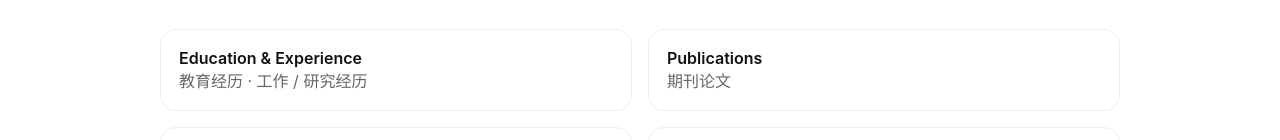
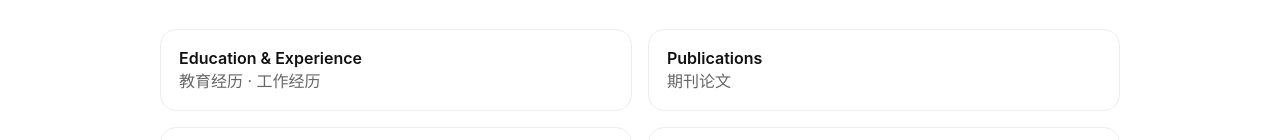
Before and after one commit to Lijiaoli/Lijiaoli.github.io, a plain HTML site: page index.html in a window 1280 px wide. Shown: the part 216-356 px from the top of the page. Drawn offline with Linux system fonts and the light colour scheme.

Commit message:
Update index.html

```diff
--- a/index.html
+++ b/index.html
@@ -57,7 +57,7 @@
   <div class="grid">
     <a class="card" href="CV.html">
       <div class="card-title">Education & Experience</div>
-      <div class="muted">教育经历 · 工作 / 研究经历</div>
+      <div class="muted">教育经历 · 工作经历</div>
     </a>
 
     <a class="card" href="Publications.html">
```
